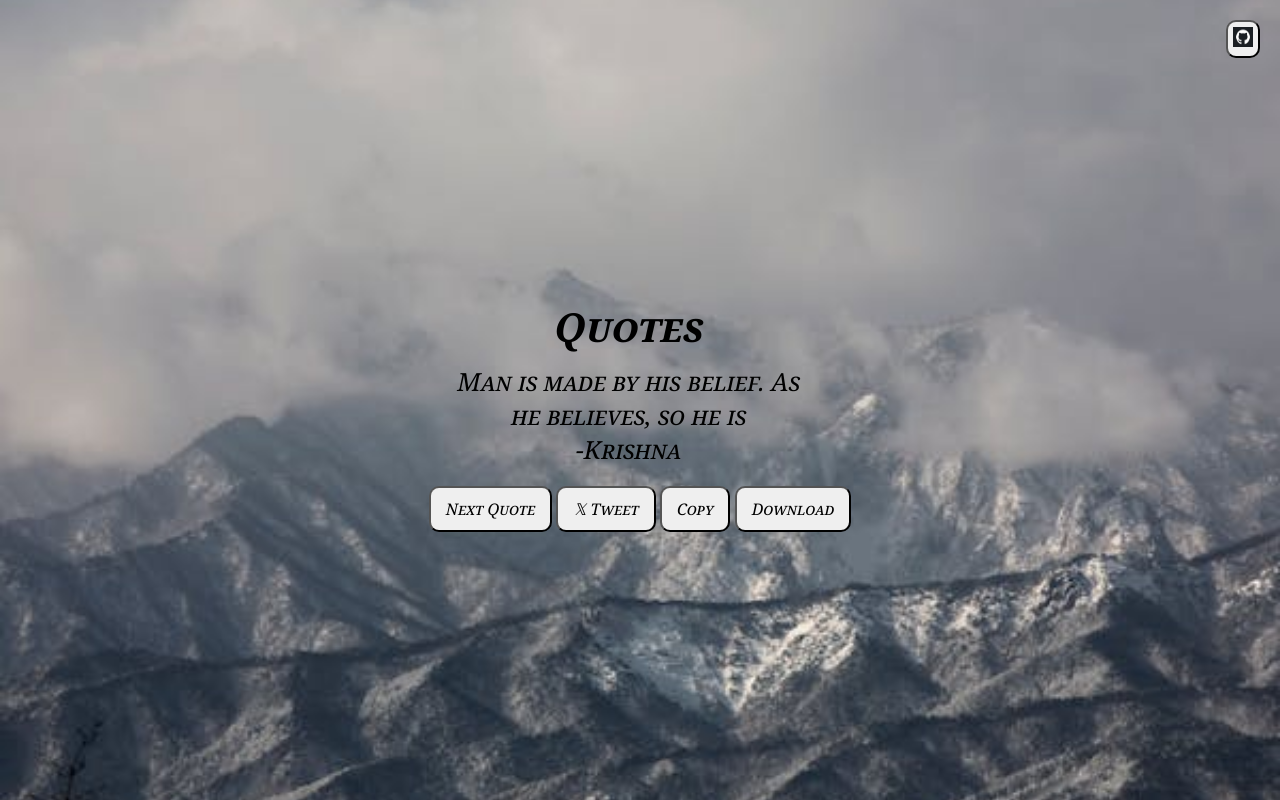
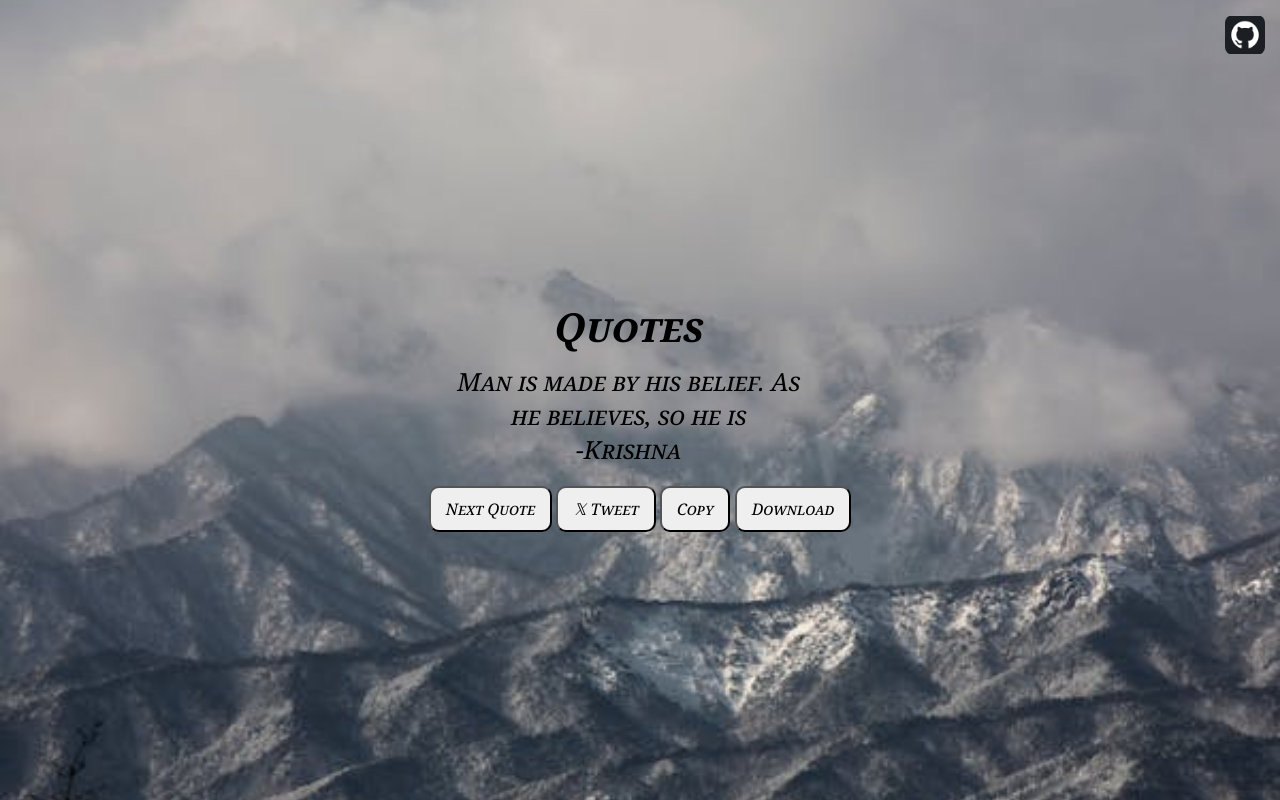
Before and after one commit to emabhinavv/web-dev-cohort, a plain HTML site: page JSAssignment3/index.html in a window 1280 px wide. Drawn offline with Linux system fonts and the light colour scheme; no server answers.

Commit message:
GitHub button

```diff
--- a/JSAssignment3/index.html
+++ b/JSAssignment3/index.html
@@ -9,7 +9,10 @@
 <body>
     <div>
         <div class="container">
-            <button id="githubBtn"> <img src="/download.png" alt="Github" srcset="" style="height: 20px; width: 20px; padding: 0; background-size: cover;"></button>
+            <a href="https://github.com/emabhinavv/web-dev-cohort" target="_blank">
+                <button id="githubBtn"> <img src="/JSAssignment3/download.png" alt="GitHub" srcset="">
+                </button>
+            </a>
             <h1>Quotes</h1>
             <p id="quoteDisplay"></p>
         </div>
--- a/JSAssignment3/style.css
+++ b/JSAssignment3/style.css
@@ -53,6 +53,23 @@ button:hover {
     position: fixed;
     top: 20px;
     right: 20px;
-    font-size: 15px;
-    padding: 5px 5px;
+    padding: 0;
+    width: 30px;
+    height: 30px;
+    display: flex;
+    align-items: center;
+    justify-content: center;
+    background-color: transparent;
+    border: none;
 }
+
+#githubBtn img {
+    width: 40px;
+    height: 40px;
+    object-fit: contain;
+    border-radius: 8px;
+}
+
+#githubBtn:hover {
+    background-color: transparent;
+}
```
